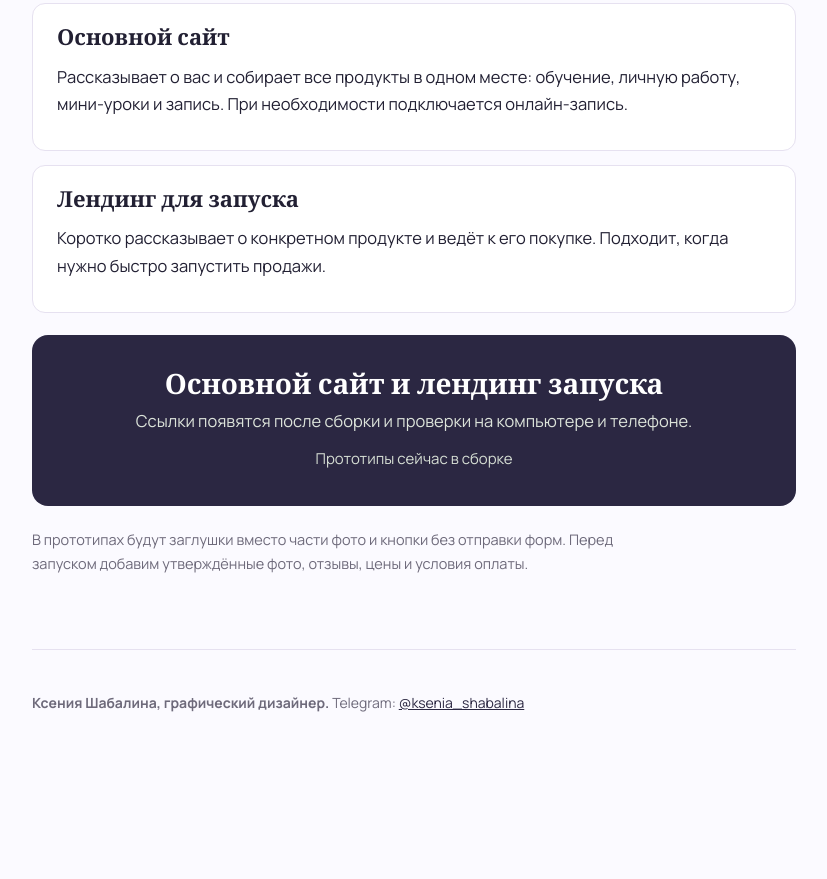
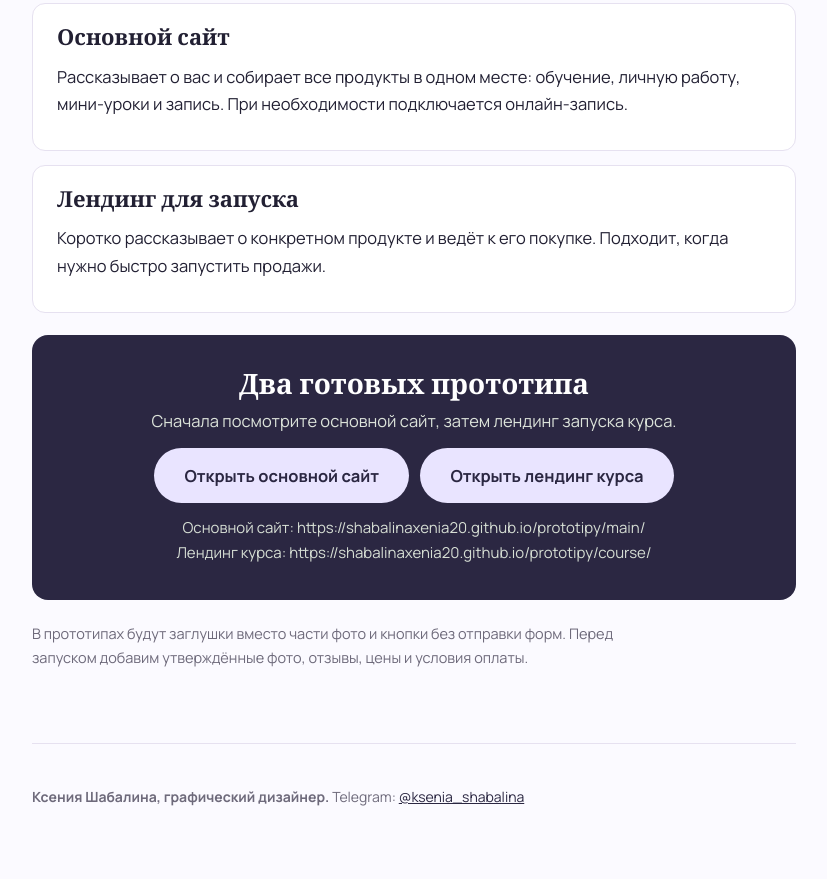
Before and after one commit to shabalinaxenia20/prototipy, a plain HTML site: page kp/index.html in a window 1280 px wide. Shown: the part 3578-4457 px from the top of the page, without its empty margins (226-1053 px from the left). Before the commit the page ends 4363 px from the top, so only its background shows below. Drawn offline with nearby package versions, Linux system fonts and the light colour scheme.

Commit message:
Link prototypes from proposal

```diff
--- a/kp/index.html
+++ b/kp/index.html
@@ -193,9 +193,11 @@ footer a{color:var(--sage-dark)}
     <p>Коротко рассказывает о&nbsp;конкретном продукте и&nbsp;ведёт к&nbsp;его покупке. Подходит, когда нужно быстро запустить продажи.</p>
   </div>
   <div class="cta">
-    <h3>Основной сайт и&nbsp;лендинг запуска</h3>
-    <p>Ссылки появятся после сборки и&nbsp;проверки на&nbsp;компьютере и&nbsp;телефоне.</p>
-    <span class="url">Прототипы сейчас в&nbsp;сборке</span>
+    <h3>Два готовых прототипа</h3>
+    <p>Сначала посмотрите основной сайт, затем лендинг запуска курса.</p>
+    <a class="btn" href="https://shabalinaxenia20.github.io/prototipy/main/">Открыть основной сайт</a>
+    <a class="btn" href="https://shabalinaxenia20.github.io/prototipy/course/" style="margin-left:8px">Открыть лендинг курса</a>
+    <span class="url">Основной сайт: https://shabalinaxenia20.github.io/prototipy/main/<br>Лендинг курса: https://shabalinaxenia20.github.io/prototipy/course/</span>
   </div>
   <p class="sub">В&nbsp;прототипах будут заглушки вместо части фото и&nbsp;кнопки без&nbsp;отправки форм. Перед запуском добавим утверждённые фото, отзывы, цены и&nbsp;условия оплаты.</p>
 </section>
```
